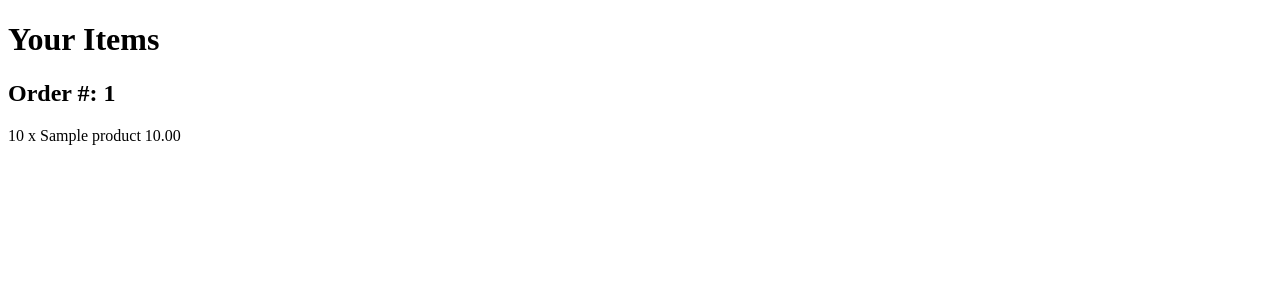
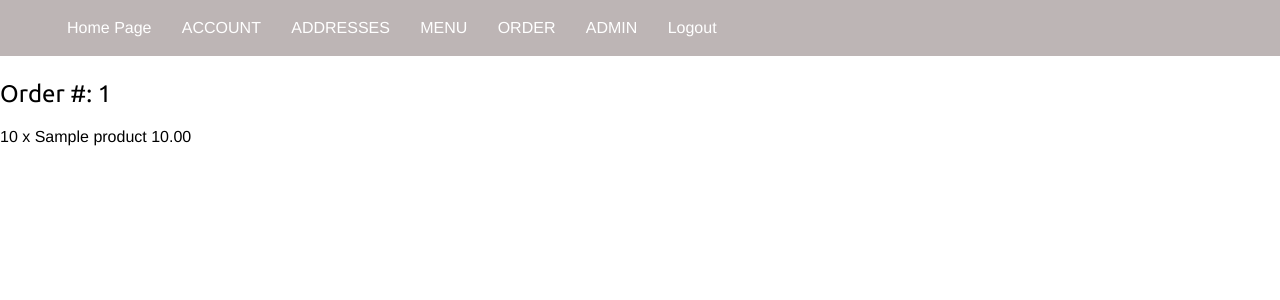
Before and after one commit to cjuanito797/group_project, a Django app: page /orders/1/details in a window 1280 px wide. Shown: the top 300 px of the page. Run offline with Django 3.2, Linux system fonts and the light colour scheme; a user stored in the database is signed in; tables that the repository leaves empty hold one stand-in row (values such as "Sample post"); some libraries are stand-ins or nearby versions.

Commit message:
Update order_detail.html

```diff
--- a/chineseSpicyFlavor/templates/account/order_detail.html
+++ b/chineseSpicyFlavor/templates/account/order_detail.html
@@ -6,9 +6,60 @@
 <head>
     <meta charset="UTF-8">
     <title>Title</title>
+    <link rel="stylesheet" href="../../static/css/base.css">
 </head>
 <body>
+<div class="top">
+    <div style="text-align: center;">
+        <ul>
+            <li><a href="{% url 'chineseSpicyFlavor:covidWarning' %}">Home Page</a></li>
+            <li><a href="#">ACCOUNT</a>
+                <ul>
 
+                    <li><a href="{% url 'chineseSpicyFlavor:edit' %}">Edit Account</a></li>
+
+                </ul>
+            </li>
+
+            <li><a href="#">ADDRESSES</a>
+                <ul>
+
+                    <li><a href="{% url 'chineseSpicyFlavor:address_new' %}">Add an address</a></li>
+                    <li><a href="{% url 'chineseSpicyFlavor:displayAddresses' %}">My Addresses</a></li>
+
+                </ul>
+            </li>
+
+            <li><a href="#">MENU</a>
+                <ul>
+                    <li><a href="{% url 'chineseSpicyFlavor:product_list' %}">Foods</a></li>
+                    <li><a href="{% url 'chineseSpicyFlavor:product_list' %}">Order Now</a></li>
+                </ul>
+            </li>
+
+            <li><a href="#">ORDER</a>
+                <ul>
+                    <li><a href="{% url 'chineseSpicyFlavor:product_list' %}">Order Now</a></li>
+                    <li><a href="{% url 'chineseSpicyFlavor:myOrders' %}">My Orders</a></li>
+
+                </ul>
+            </li>
+            {% if user.is_staff %}
+            <li><a href="#">ADMIN</a>
+                <ul>
+                    <li><a href="{% url 'chineseSpicyFlavor:ViewAllOrders' %}">Orders</a></li>
+                    <li><a href="{% url 'chineseSpicyFlavor:Sales' %}">Sales</a></li>
+                    <li><a href="{% url 'chineseSpicyFlavor:Customers' %}">Customers</a></li>
+                </ul>
+            </li>
+            {% endif %}
+
+            <ul>
+                <li><a href="{% url 'chineseSpicyFlavor:logout' %}">Logout</a></li>
+            </ul>
+        </ul>
+    </div>
+</div>
 <h1>Your Items</h1>
 
 <h2>Order #: {{ order_instance.id }}</h2>
```
